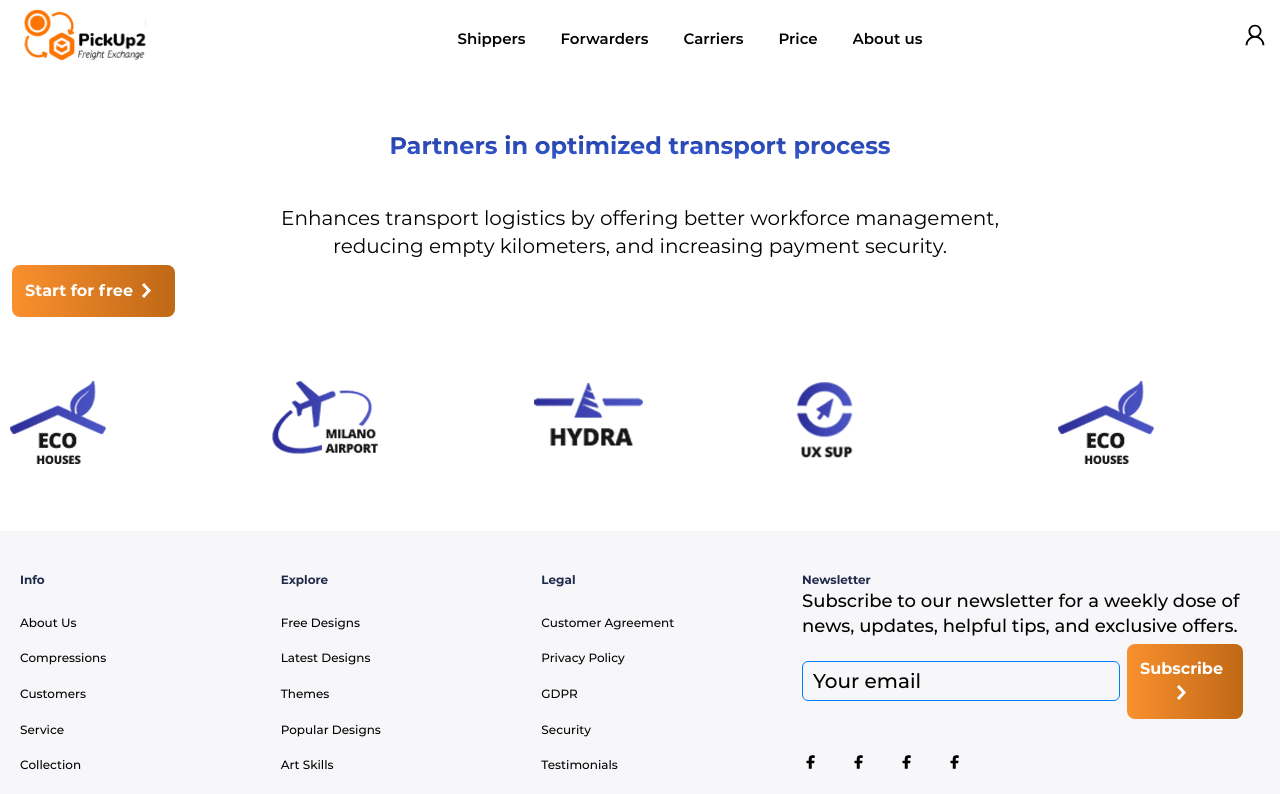
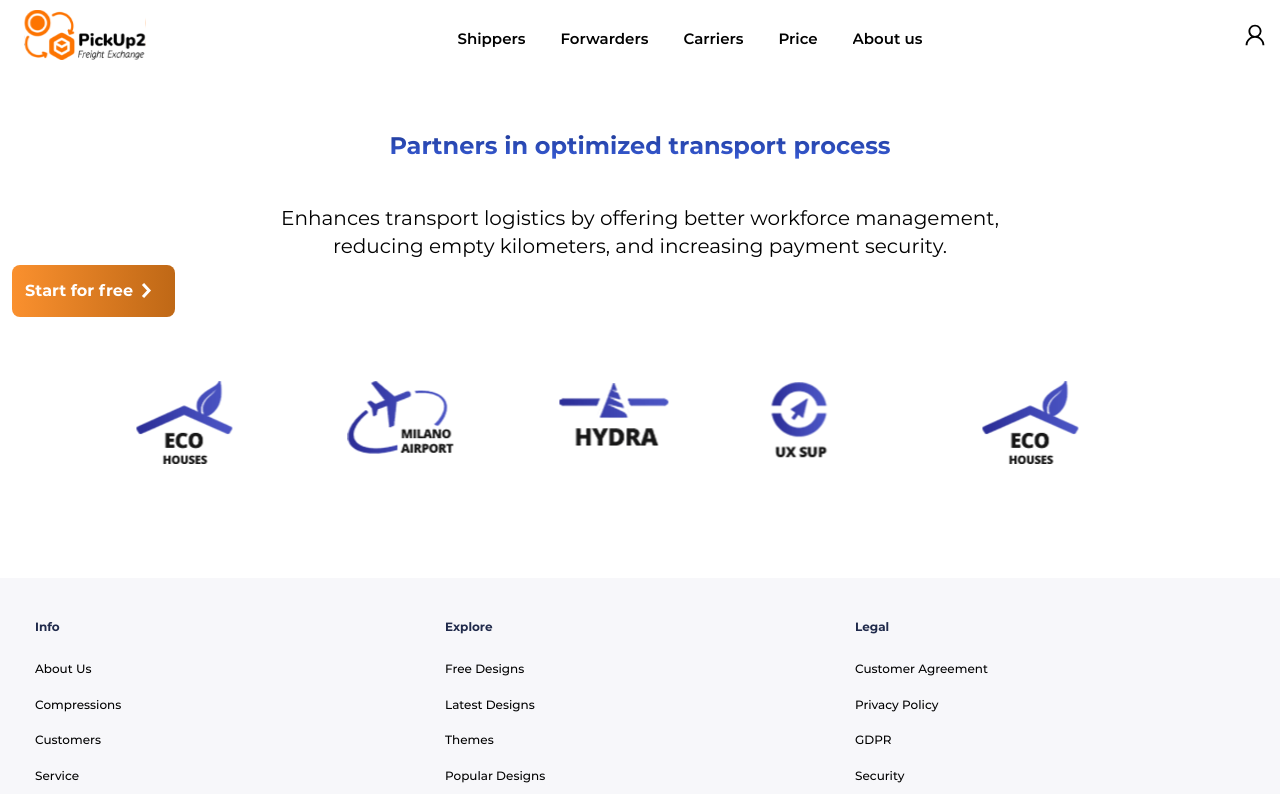
Before and after one commit to freightXapp/WebPage, a Nuxt app: page / in a window 1280 px wide. Shown: the top 794 px of the page. Built offline with nearby package versions, Linux system fonts and the light colour scheme.

Commit message:
footer changes

```diff
--- a/assets/scss/main.scss
+++ b/assets/scss/main.scss
@@ -89,6 +89,7 @@
   scroll-behavior: smooth;
 }
 html {
+  max-width: 100% ;
   font-size: 62.5%; // Root font size 10px=1rem
   scroll-behavior: smooth;
   pointer-events: auto;
@@ -98,7 +99,6 @@ html {
     $width: 0.5rem,
     $border-radius: 0.5rem
   );
-  max-width: $breakpoint-container;
 
 }
 
--- a/components/Footer.vue
+++ b/components/Footer.vue
@@ -82,7 +82,7 @@ import Facebook from "~/assets/BaseIcons/facebook.svg";
   width: 100%;
   background: #f7f7fa;
   color: black;
-  padding: 40px 15px 0 0;
+  padding: 40px 15px;
   bottom: 0;
   left: 0;
   margin-top: auto;
--- a/components/PartnerLogos.vue
+++ b/components/PartnerLogos.vue
@@ -14,14 +14,15 @@
 
 <style lang="scss" scoped>
 .small-section {
-  padding: 60px 0; // Adjust padding as necessary, possibly reducing it
-
+  margin: auto;
+  width: 80%;
+  padding: 60px 0;
   .container {
-    padding: 0; // Minimize padding if it's not required
+    padding: 0;
   }
 
   .row {
-    margin: 0; // Adjust or remove margin
+    margin: 0;
   }
 }
 @media (min-width: 1461px) {
--- a/layouts/default.vue
+++ b/layouts/default.vue
@@ -6,7 +6,10 @@
   </div>
 </template>
 <style lang="scss" scoped>
-.site-container {
+.container {
+  width: 100%; /* Ensures container takes full width */
+  padding: 0; /* Adjust or remove padding if necessary */
+
   display: flex;
   flex-direction: column;
   min-height: 100vh;
```
